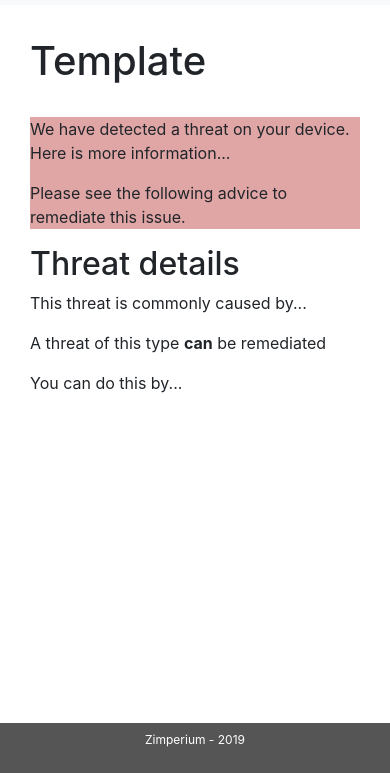
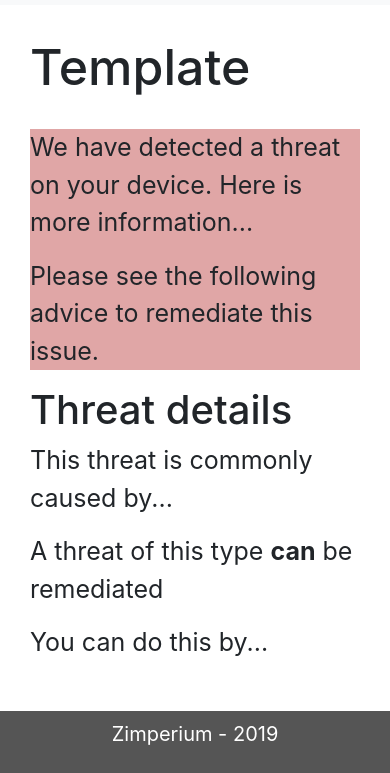
Before and after one commit to Oliverr/oliverr.github.io, a plain HTML site: page customer/hsbc/threat/template.html in a window 390 px wide. Shown: the part 71-844 px from the top of the page. Drawn offline with Linux system fonts and the light colour scheme.

Commit message:
Adjusted font sizes for mobile

```diff
--- a/customer/hsbc/css/style.css
+++ b/customer/hsbc/css/style.css
@@ -18,7 +18,7 @@ footer {
   bottom: 0;
   left: 0;
   padding: 0.5rem;
-  font-size: 12px;
+  font-size: 20px;
 }
 
 .threat {
@@ -28,6 +28,16 @@ footer {
 .main {
   /* background-color: aquamarine */
   padding-top: 2rem;
+}
 
+body h1 {
+  font-size: 50px;
+}
 
+body h2 {
+  font-size: 40px;
 }
+
+body .container p {
+  font-size: 25px;
+}
```
